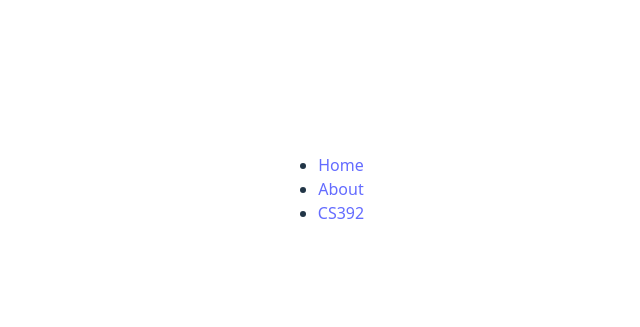
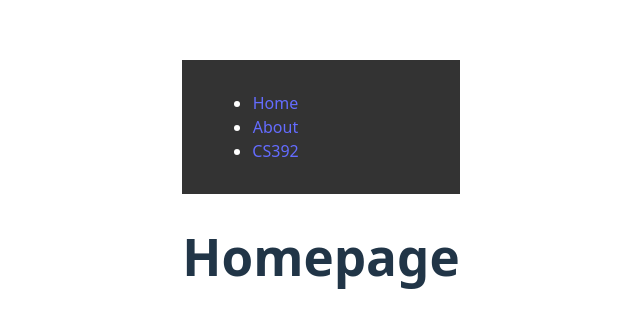
Before and after one commit to Jordan-Tam/quack-hacks-2025, a React (Vite) app: page / in a window 1280 px wide. Shown: the part 211-538 px from the top of the page, without its empty margins (319-959 px from the left). Built offline with nearby package versions, Linux system fonts and the light colour scheme.

Commit message:
Fixed CSS for header

```diff
--- a/src/components/Header.css
+++ b/src/components/Header.css
@@ -1,8 +1,8 @@
-.navbar {
+.header {
     display: flex;
     justify-content: space-between;
     align-items: center;
     padding: 15px 30px;
     background-color: #333;
     color: white;
-  }
+}
--- a/src/components/Header.jsx
+++ b/src/components/Header.jsx
@@ -7,7 +7,7 @@ import Course from '../pages/Course';
 const Header = () => {
     return (
         <>
-            <header>
+            <header class="header">
                 <nav>
                     <ul>
                         <li>
--- a/src/pages/Course.jsx
+++ b/src/pages/Course.jsx
@@ -1,6 +1,8 @@
+import { useParams } from 'react-router';
+
 const Course = () => {
     const { courseCode } = useParams();
-    const course = {
+    const c = {
         name: 'Systems Programming',
         code: 'CS392',
         credits: 3,
@@ -13,7 +15,7 @@ const Course = () => {
         specialization: null,
     };
 
-    if (!course) return <p>Course not found!</p>;
+    if (!c) return <p>Course not found!</p>;
 
     return (
         <div>
--- a/src/pages/Home.jsx
+++ b/src/pages/Home.jsx
@@ -4,6 +4,7 @@ const Home = () => {
     return (
         <>
             <Header />
+            <h1>Homepage</h1>
         </>
     );
 };
```
